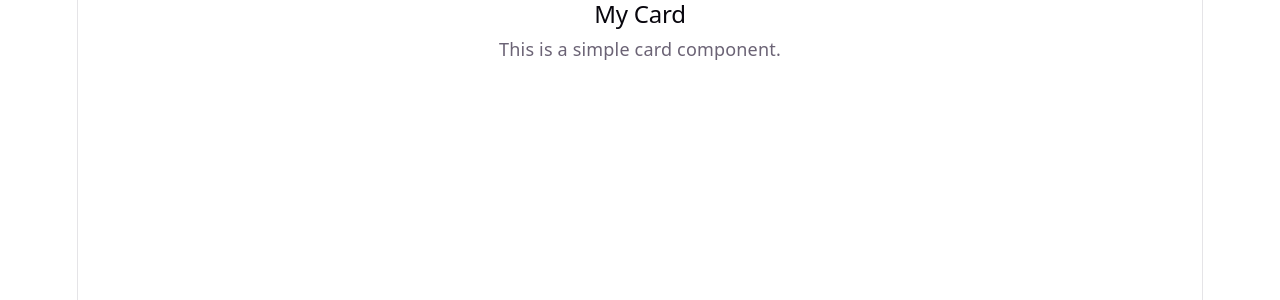
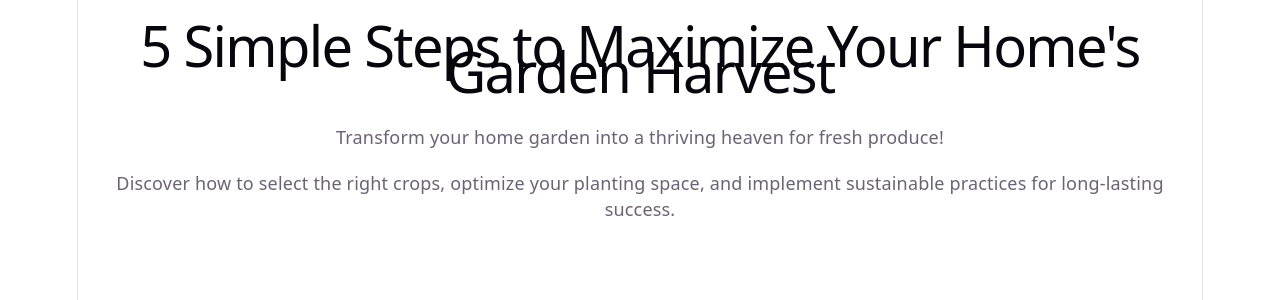
Before and after one commit to rmontero90/amigoscode-react, a React (Vite) app: page / in a window 1280 px wide. Shown: the top 300 px of the page. Built offline with nearby package versions, Linux system fonts and the light colour scheme.

Commit message:
Components stage

```diff
--- a/src/App.jsx
+++ b/src/App.jsx
@@ -1,13 +1,23 @@
-import './App.css'
-import Card from './components/Card'
+import "./App.css";
+import Card from "./components/Card";
+import Details from "./components/Details";
+import BlogPost from "./components/BlogPost";
 
-function App() {
-
+const App = () => {
   return (
     <>
-      <Card title="My Card" description="This is a simple card component." />
+      <BlogPost title="5 Simple Steps to Maximize Your Home's Garden Harvest">
+        <p>
+          {' '}
+          Transform your home garden into a thriving heaven for fresh produce!
+        </p>
+        <p>
+          Discover how to select the right crops, optimize your planting space,
+          and implement sustainable practices for long-lasting success.
+        </p>
+      </BlogPost>
     </>
-  )
-}
+  );
+};
 
-export default App
+export default App;
--- /dev/null
+++ b/src/components/BlogPost.jsx
@@ -0,0 +1,10 @@
+const BlogPost = ({title, children}) => {
+    return (
+        <div>
+            <h1>{title}</h1>
+            <div>{children}</div>
+        </div>
+    )
+}
+
+export default BlogPost;
--- a/src/components/Card.jsx
+++ b/src/components/Card.jsx
@@ -1,8 +1,16 @@
-const Card = ({ title, description }) => {
+const Card = ({ title = "No title", description = "No description", children }) => {
+
+    const handleClick = () => {
+        alert('Clicked');
+    }
+
     return (
         <div className="card">
             <h2>{title}</h2>
             <p>{description}</p>
+            <div>{children}</div>
+
+            <button onClick={handleClick}>Click me</button>
         </div>
     )
 };
--- /dev/null
+++ b/src/components/Details.jsx
@@ -0,0 +1,10 @@
+const Details = () => {
+    return (
+        <>
+            <h1>Video title</h1>
+            <p>1</p>
+        </>
+    )
+}
+
+export default Details;
--- a/src/index.css
+++ b/src/index.css
@@ -92,7 +92,8 @@ h2 {
   }
 }
 p {
-  margin: 0;
+  margin: 4px;
+  padding: 8px;
 }
 
 code,
```
